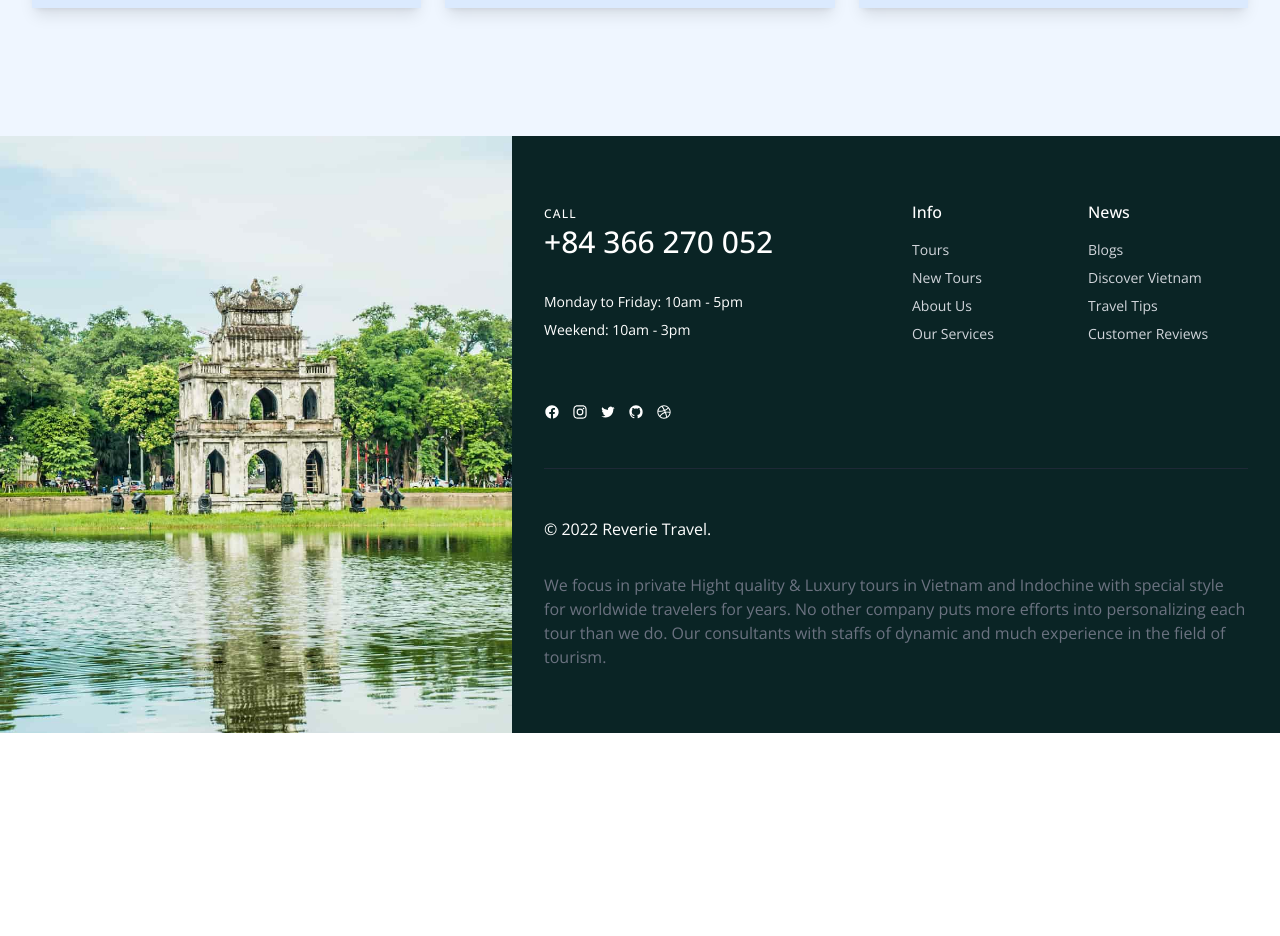
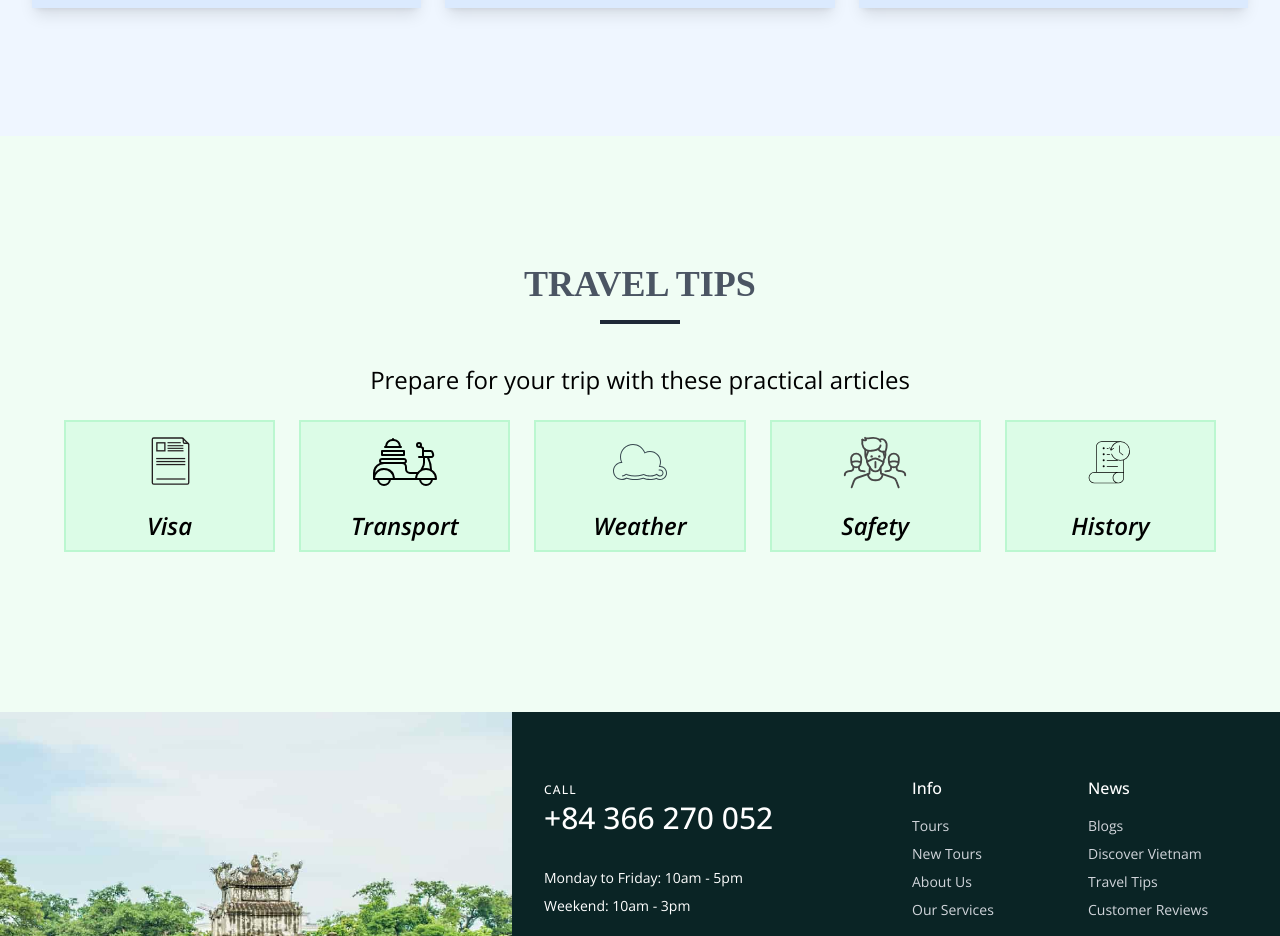
Before and after one commit to namnguyen-dev/vietnam-travel-info-app-react-tailwind, a React (Create React App) app: page / in a window 1280 px wide. Shown: the part 10660-11596 px from the top of the page. Before the commit the page ends 11393 px from the top, so only its background shows below. Built offline with nearby package versions, Linux system fonts and the light colour scheme; a web font is replaced by a local one.

Commit message:
add Travel tips section to HomePage

```diff
--- /dev/null
+++ b/src/components/TravelTip.js
@@ -0,0 +1,22 @@
+import React from 'react';
+import { Link } from 'react-router-dom';
+
+const TravelTip = ({ tip }) => {
+  const { icon, title } = tip;
+  return (
+    <Link to={`tips/${title}`}>
+      <div className="flex flex-col bg-green-100 text-center items-center border-green-200 border-2 hover:bg-green-50 hover:scale-110 transition-smooth">
+        <img
+          src={icon}
+          alt={title}
+          className="w-12 h-12 sm:w-16 sm:h-16  p-2 box-content"
+        />
+        <p className="capitalize text-base sm:text-lg md:text-2xl py-2  px-0 font-semibold italic">
+          {title}
+        </p>
+      </div>
+    </Link>
+  );
+};
+
+export default TravelTip;
--- /dev/null
+++ b/src/components/TravelTips.js
@@ -0,0 +1,26 @@
+import React from 'react';
+import { SectionTitle } from '../components';
+import { tips } from '../data';
+import TravelTip from './TravelTip';
+
+const TravelTips = () => {
+  return (
+    <section className="section bg-green-50 text-center" id="tips">
+      <div className="section-center">
+        <SectionTitle title="travel tips" />
+        <p className="mb-6 sm:text-lg md:text-2xl">
+          Prepare for your trip with these practical articles
+        </p>
+        <div className="section-center pt-0">
+          <div className="grid grid-cols-3 sm:grid-cols-5 gap-y-6 gap-x-2 sm:gap-x-6">
+            {tips.map(tip => (
+              <TravelTip key={tip.id} tip={tip} />
+            ))}
+          </div>
+        </div>
+      </div>
+    </section>
+  );
+};
+
+export default TravelTips;
--- a/src/components/index.js
+++ b/src/components/index.js
@@ -11,6 +11,7 @@
 import Reviews from './Reviews';
 import Promotion from './Promotion';
 import Blogs from './Blogs';
+import TravelTips from './TravelTips';
 
 export {
   Navbar,
@@ -25,5 +26,6 @@
   NewTours,
   Reviews,
   Promotion,
-  Blogs
+  Blogs,
+  TravelTips,
 };
--- a/src/index.css
+++ b/src/index.css
@@ -40,7 +40,7 @@
     @apply grid grid-cols-1 gap-y-10 sm:grid-cols-2 gap-x-6 lg:grid-cols-3;
   }
 
-   .places-container {
+  .places-container {
     @apply flex flex-wrap w-1/2;
   }
 
@@ -61,10 +61,14 @@
   }
 
   .btn {
-    @apply px-6 py-3 text-sm focus:outline-none focus:ring shadow rounded-3xl transition duration-200 ease-in-out
+    @apply px-6 py-3 text-sm focus:outline-none focus:ring shadow rounded-3xl transition duration-200 ease-in-out;
   }
 
-   .read-more {
+  .read-more {
     @apply capitalize font-bold cursor-pointer pl-1;
   }
+
+  .transition-smooth {
+    @apply transition-all duration-300 ease-in;
+  }
 }
--- a/src/pages/HomePage.js
+++ b/src/pages/HomePage.js
@@ -9,6 +9,7 @@
   Promotion,
   Reviews,
   Services,
+  TravelTips,
 } from '../components';
 
 const HomePage = () => {
@@ -23,6 +24,7 @@
       <Reviews />
       <Promotion />
       <Blogs />
+      <TravelTips />
     </>
   );
 };
```
